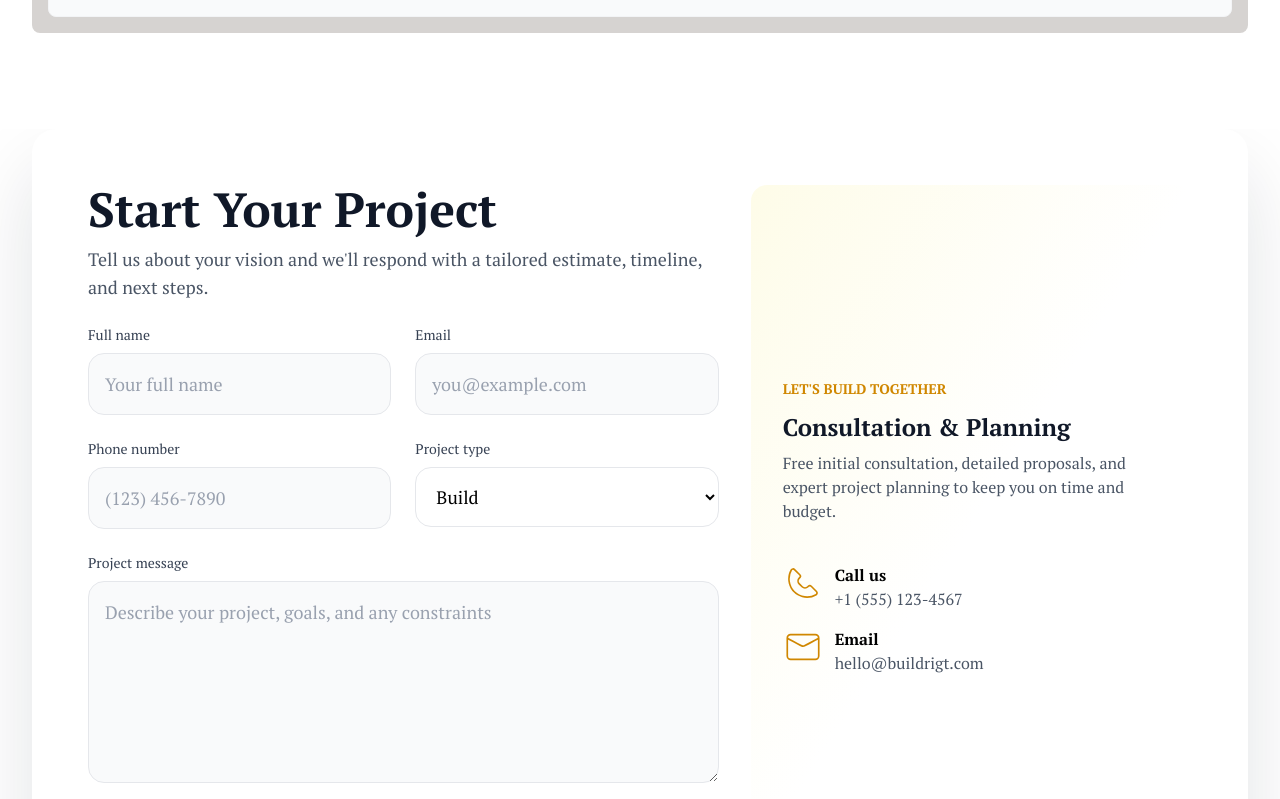
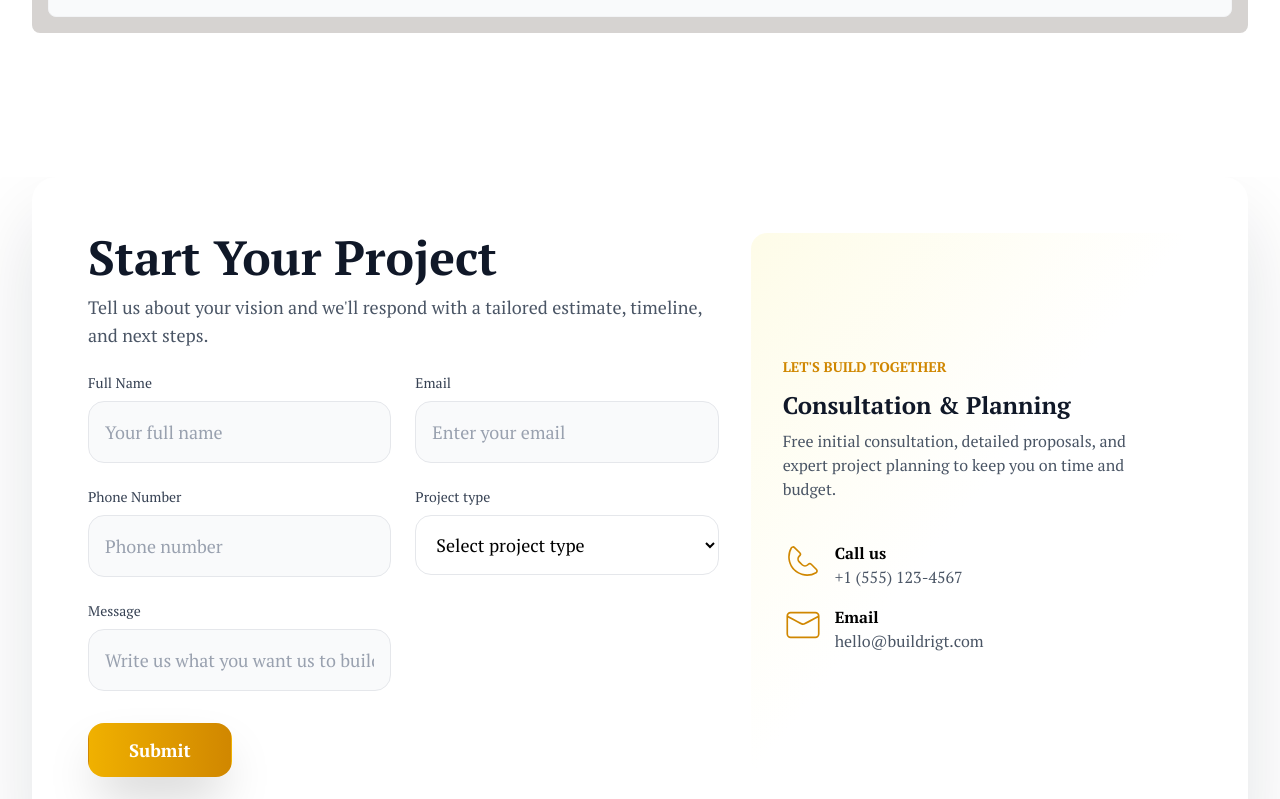
Before and after one commit to abbasolabode/Ai-Integration, a React (Vite) app: page /contactUs in a window 1280 px wide. Shown: the part 901-1700 px from the top of the page. Built offline with nearby package versions, Linux system fonts and the light colour scheme.

Commit message:
Fix projectType validation and push latest contact form updates

```diff
--- a/src/hooks/useContactMessage.js
+++ b/src/hooks/useContactMessage.js
@@ -1,8 +1,10 @@
 import { useMutation, useQueryClient } from "@tanstack/react-query";
 import toast from "react-hot-toast";
 import { getContactDetails } from "../services/apiContact";
+import { useNavigate } from "react-router-dom";
 
 export function useContactMessage() {
+    const navigate = useNavigate();
     const queryClient = useQueryClient();
     const { mutate, isPending } = useMutation({
         mutationKey: ["contact"],
@@ -10,6 +12,7 @@ export function useContactMessage() {
         onSuccess: () => {
             toast.success("Thanks for reaching to us! We'll get back to you shortly!"),
                 queryClient.invalidateQueries({ queryKey: ["contact"] });
+            navigate("/")
         },
 
         onError: () => toast.error("Error occured while sending form data to the backend"),
--- /dev/null
+++ b/src/resuables/ContactInput.jsx
@@ -0,0 +1,38 @@
+export default function ContactInput({
+    label,
+    disabled,
+    error,
+    type = "text",
+    id,
+    placeholder,
+    register,
+    rules = {},
+    pattern,
+}) {
+    return (
+        <div className="md:col-span-2 lg:col-span-1">
+            <label htmlFor={id} className="block text-sm font-medium text-gray-700">
+                {label}
+            </label>
+            <input
+                disabled={disabled}
+                id={id}
+                type={type}
+                placeholder={placeholder}
+                {...register(id, {
+                    ...rules,
+                    ...(pattern && { pattern }),
+                })}
+                className={`mt-2 block w-full rounded-2xl border bg-gray-50 p-4 text-lg placeholder-gray-400 focus:outline-none focus:ring-2 ${error?.[id]
+                        ? "border-red-300 focus:border-red-500 focus:ring-red-200"
+                        : "border-gray-200 focus:border-yellow-500 focus:ring-yellow-200"
+                    }`}
+            />
+            {error?.[id] && (
+                <p className="mt-2 min-h-[1.25rem] text-sm text-red-600">
+                    {error?.[id]?.message || "\u00A0"}
+                </p>
+            )}
+        </div>
+    );
+}
--- a/src/ui/contactUi/ContactUi.jsx
+++ b/src/ui/contactUi/ContactUi.jsx
@@ -7,6 +7,7 @@ import { IoShieldCheckmarkOutline, IoTimeOutline } from "react-icons/io5";
 import GoToHome from "../../resuables/GoToHome";
 import { useForm } from "react-hook-form";
 import { useContactMessage } from "../../hooks/useContactMessage";
+import ContactInput from "../../resuables/ContactInput";
 
 
 const selectOptions = ["Renovation & Remodelling", "Infrastructure", "Industrial construction", "Residential construction", "Commercial building"]
@@ -69,7 +70,7 @@ const projectDetails = [
 ]
 
 export default function ContactUi() {
-    // eslint-disable-next-line no-unused-vars
+
     const { handleSubmit, register, reset, formState: { errors, isSubmitting }, } = useForm();
     const { mutate: sendFormData, isPending } = useContactMessage();
 
@@ -77,11 +78,12 @@ export default function ContactUi() {
 
     const onSubmit = (formData) => {
         if (!formData) return;
-        console.log(formData)
-        sendFormData(formData)
+        sendFormData(formData, {
+            onSettled: () => reset(),
+        });
     }
     return (
-        <div className="min-h-screen pt-10 flex flex-col space-y-6 pb-10 overflow-x-hidden" >
+        <div className="min-h-screen pt-10 flex flex-col space-y-6 pb-10 overflow-x-hidden " >
             <section className="max-w-6xl  px-4 sm:px-6 lg:px-8 text-white pt-10 ">
                 <div className="flex flex-col space-y-3">
                     <GoToHome />
@@ -136,7 +138,7 @@ export default function ContactUi() {
             </section>
 
             {/* Form  */}
-            <form action="" onSubmit={handleSubmit(onSubmit)} className="w-full overflow-hidden max-w-screen-2xl mx-auto px-4 sm:px-6 lg:px-8 -mt-6">
+            <form action="" onSubmit={handleSubmit(onSubmit)} className="w-full overflow-hidden max-w-screen-2xl mx-auto px-4 sm:px-6 lg:px-8 mt-6">
                 <div className="bg-white rounded-3xl shadow-[0_40px_80px_rgba(17,24,39,0.12)] p-6 sm:p-10 lg:p-14">
                     <div className="grid grid-cols-1 lg:grid-cols-12 gap-8 items-stretch">
                         {/* Left: Form */}
@@ -147,57 +149,30 @@ export default function ContactUi() {
                             </div>
 
                             <div className="grid grid-cols-1 md:grid-cols-2 gap-6">
-                                <div className="md:col-span-2 lg:col-span-1">
-                                    <label htmlFor="fullname" className="block text-sm font-medium text-gray-700">Full name</label>
-                                    <input
-                                        disabled={isSubmitting || isPending}
-                                        {...register("fullname")}
-                                        id="fullname"
-                                        name="fullname"
-                                        type="text"
-                                        placeholder="Your full name"
-                                        className={`mt-2 block w-full rounded-2xl border ${errors.fullname ? "border-red-300 focus:ring-red-200" : "border-gray-200 focus:ring-yellow-200"} bg-gray-50 p-4 text-lg placeholder-gray-400 focus:outline-none`}
-                                    />
-                                    {errors.fullname && <p className="mt-2 min-h-[1.25rem] text-sm text-red-600">{errors.fullname?.message || "\u00A0"}</p>}
-                                </div>
+                                <ContactInput label="Full Name" id="fullname" disabled={isSubmitting || isPending} register={register} placeholder="Your full name" type="text" rules={{ required: "Full Name is reqiured" }} error={errors} />
 
-                                <div className="md:col-span-2 lg:col-span-1">
-                                    <label htmlFor="email" className="block text-sm font-medium text-gray-700">Email</label>
-                                    <input
-                                        disabled={isSubmitting || isPending}
-                                        {...register("email")}
-                                        id="email"
-                                        name="email"
-                                        type="email"
-                                        placeholder="you@example.com"
-                                        className={`mt-2 block w-full rounded-2xl border ${errors.email ? "border-red-300 focus:ring-red-200" : "border-gray-200 focus:ring-yellow-200"} bg-gray-50 p-4 text-lg placeholder-gray-400 focus:outline-none`}
-                                    />
-                                    {errors?.email && <p className="mt-2 min-h-[1.25rem] text-sm text-red-600">{errors?.email?.message || "\u00A0"}</p>}
-                                </div>
+                                <ContactInput label="Email" id="email" disabled={isSubmitting || isPending} register={register} placeholder="Enter your email" type="text" rules={{ required: "Email is reqiured" }} pattern={{
+                                    value: /^[A-Z0-9._%+-]+@[A-Z0-9.-]+\.[A-Z]{2,}$/i,
+                                    message: "Please enter a valid email address",
+                                }} error={errors} />
 
-                                <div className="md:col-span-2 lg:col-span-1">
-                                    <label htmlFor="phone" className="block text-sm font-medium text-gray-700">Phone number</label>
-                                    <input
-                                        disabled={isSubmitting || isPending}
-                                        id="phone"
-                                        {...register("phone")}
-                                        name="phone"
-                                        type="tel"
-                                        placeholder="(123) 456-7890"
-                                        className={`mt-2 block w-full rounded-2xl border ${errors.phone ? "border-red-300 focus:ring-red-200" : "border-gray-200 focus:ring-yellow-200"} bg-gray-50 p-4 text-lg placeholder-gray-400 focus:outline-none`}
-                                    />
-                                    {errors?.phone && <p className="mt-2 min-h-[1.25rem] text-sm text-red-600">{errors?.phone?.message || "\u00A0"}</p>}
-                                </div>
+                                <ContactInput label="Phone Number" id="phone" disabled={isSubmitting || isPending} register={register} placeholder="Phone number" type="text" rules={{ required: "Phone number is reqiured" }} error={errors} pattern={{
+                                    value: /^\+?[1-9]\d{1,14}$/,
+                                    message: "Please enter a valid email address",
+                                }} />
 
                                 <div className="md:col-span-2 lg:col-span-1">
                                     <label htmlFor="projectType" className="block text-sm font-medium text-gray-700">Project type</label>
                                     <select
                                         disabled={isSubmitting || isPending}
                                         id="projectType"
-                                        {...register("projectType")}
+                                        {...register("projectType", {
+                                            required: "Project type is required",
+                                        })}
                                         name="projectType"
                                         className={`mt-2 block w-full rounded-2xl border ${errors.projectType ? "border-red-300 focus:ring-red-200" : "border-gray-200 focus:ring-yellow-200"} bg-white p-4 text-lg focus:outline-none`}
                                     >
+                                        <option className="text-xs" value="" hidden>Select project type</option>
                                         <option className="text-xs" value="new-build">Build</option>
                                         {selectOptions.map((option, i) => (
                                             <option className="text-xs" key={i} value={option}>{option}</option>
@@ -207,26 +182,14 @@ export default function ContactUi() {
                                     {errors?.projectType && <p className="mt-2 min-h-[1.25rem] text-sm text-red-600">{errors?.projectType?.message || "\u00A0"}</p>}
                                 </div>
 
-                                <div className="md:col-span-2 lg:col-span-2">
-                                    <label htmlFor="message" className="block text-sm font-medium text-gray-700">Project message</label>
-                                    <textarea
-                                        disabled={isSubmitting || isPending}
-                                        id="message"
-                                        {...register("message")}
-                                        name="message"
-                                        rows="6"
-                                        placeholder="Describe your project, goals, and any constraints"
-                                        className={`mt-2 block w-full rounded-2xl border ${errors.message ? "border-red-300 focus:ring-red-200" : "border-gray-200 focus:ring-yellow-200"} bg-gray-50 p-4 text-lg placeholder-gray-400 focus:outline-none`}
-                                    />
-                                    {errors?.message && <p className="mt-2 min-h-[1.25rem] text-sm text-red-600">{errors?.message?.message || "\u00A0"}</p>}
-                                </div>
+                                <ContactInput label="Message" id="message" disabled={isSubmitting || isPending} register={register} placeholder="Write us what you want us to build for you" type="text" rules={{ required: "Message is reqiured" }} error={errors} />
                             </div>
                             {/* Submit button */}
                             <div className="mt-8 flex items-center gap-4">
                                 <button
                                     type="submit"
                                     disabled={isSubmitting || isPending}
-                                    className="inline-flex items-center px-10 py-3 border border-transparent text-lg font-bold rounded-2xl text-white bg-gradient-to-r from-yellow-500 to-yellow-600 hover:from-yellow-600 hover:to-yellow-700 shadow-2xl"
+                                    className="inline-flex cursor-pointer items-center px-10 py-3 border border-transparent text-lg font-bold rounded-2xl text-white bg-gradient-to-r from-yellow-500 to-yellow-600 hover:from-yellow-600 hover:to-yellow-700 shadow-2xl"
                                 >
                                     {isPending || isSubmitting ? "Submitting..." : "Submit"}
                                 </button>
```
